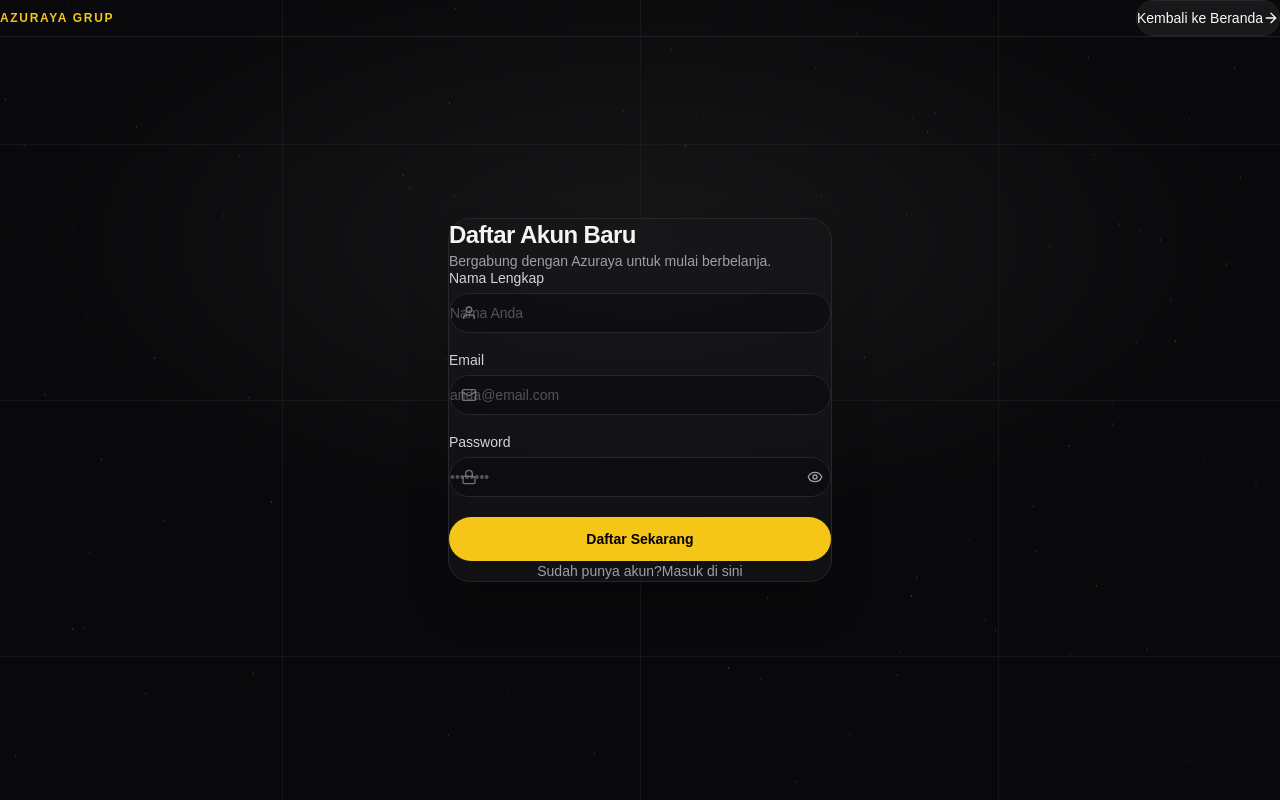
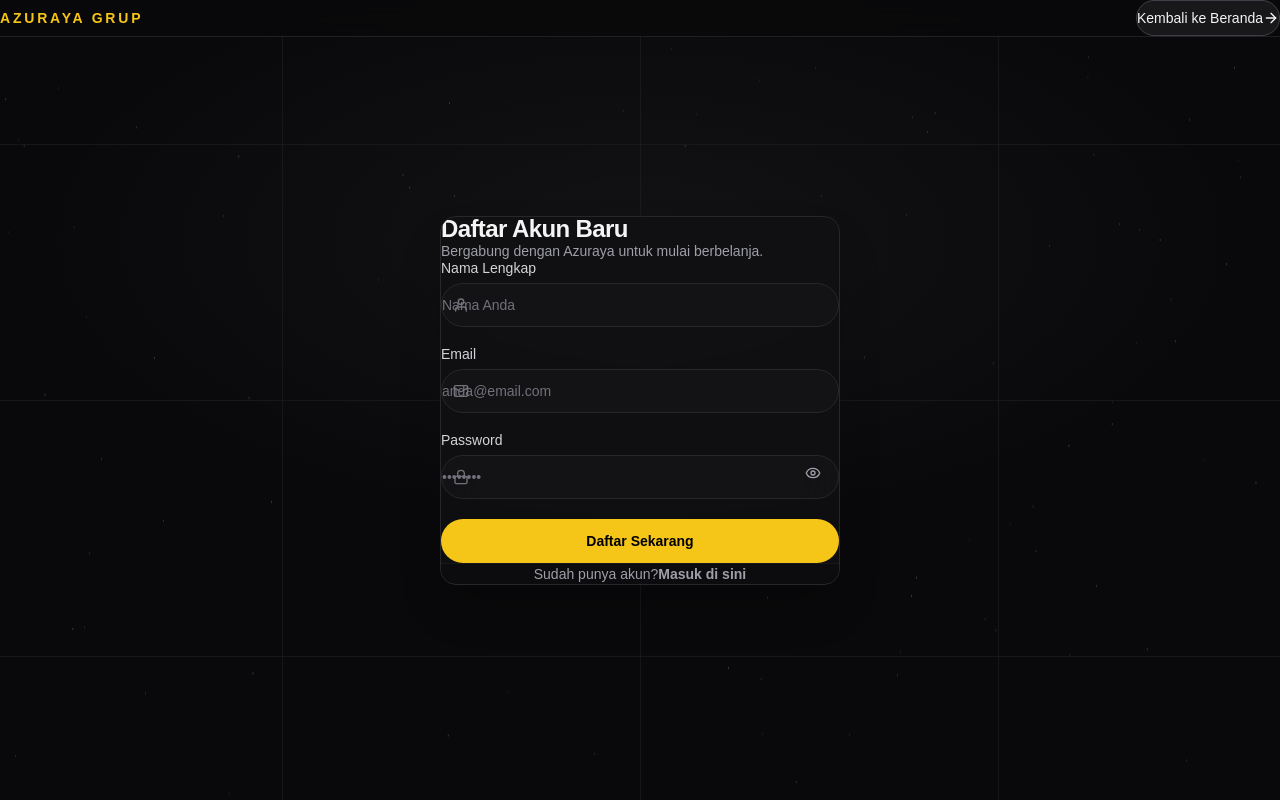
Before and after one commit to Kings-Bilbil/Akasa-Demo, a Next.js app: page /register in a window 1280 px wide. Built offline with nearby package versions, Linux system fonts and the light colour scheme; no server answers; a web font is replaced by a local one.

Commit message:
fix: rewrite login UI with pure tailwind classes to fix missing shadcn CSS variables in v4

```diff
--- a/src/components/ui/login-signup.tsx
+++ b/src/components/ui/login-signup.tsx
@@ -3,33 +3,18 @@
 import * as React from "react";
 import { useState, useRef, useEffect } from "react";
 import {
-  Card,
-  CardHeader,
-  CardTitle,
-  CardDescription,
-  CardContent,
-  CardFooter,
-} from "@/components/ui/card";
-import { Input } from "@/components/ui/input";
-import { Label } from "@/components/ui/label";
-import { Button } from "@/components/ui/button";
-import { Checkbox } from "@/components/ui/checkbox";
-import { Separator } from "@/components/ui/separator";
-import {
   Eye,
   EyeOff,
-  Github,
   Lock,
   Mail,
   ArrowRight,
-  Chrome,
 } from "lucide-react";
 import Link from "next/link";
 
 export default function LoginCardSection({ error, isRegister = false }: { error?: string, isRegister?: boolean }) {
   const [showPassword, setShowPassword] = useState(false);
+  const canvasRef = useRef<HTMLCanvasElement | null>(null);
 
-  const canvasRef = useRef<HTMLCanvasElement | null>(null);
   useEffect(() => {
     const canvas = canvasRef.current;
     const ctx = canvas?.getContext("2d");
@@ -89,7 +74,7 @@ export default function LoginCardSection({ error, isRegister = false }: { error?
   }, []);
 
   return (
-    <section className="fixed inset-0 bg-zinc-950 text-zinc-50 overflow-hidden">
+    <section className="fixed inset-0 bg-[#09090b] text-zinc-50 overflow-hidden font-sans">
       <style>{`
         .accent-lines{position:absolute;inset:0;pointer-events:none;opacity:.7}
         .hline,.vline{position:absolute;background:#27272a;will-change:transform,opacity}
@@ -101,35 +86,21 @@ export default function LoginCardSection({ error, isRegister = false }: { error?
         .vline:nth-child(4){left:22%;animation-delay:.42s}
         .vline:nth-child(5){left:50%;animation-delay:.54s}
         .vline:nth-child(6){left:78%;animation-delay:.66s}
-        .hline::after,.vline::after{content:"";position:absolute;inset:0;background:linear-gradient(90deg,transparent,rgba(250,250,250,.24),transparent);opacity:0;animation:shimmer .9s ease-out forwards}
-        .hline:nth-child(1)::after{animation-delay:.12s}
-        .hline:nth-child(2)::after{animation-delay:.22s}
-        .hline:nth-child(3)::after{animation-delay:.32s}
-        .vline:nth-child(4)::after{animation-delay:.42s}
-        .vline:nth-child(5)::after{animation-delay:.54s}
-        .vline:nth-child(6)::after{animation-delay:.66s}
         @keyframes drawX{0%{transform:scaleX(0);opacity:0}60%{opacity:.95}100%{transform:scaleX(1);opacity:.7}}
         @keyframes drawY{0%{transform:scaleY(0);opacity:0}60%{opacity:.95}100%{transform:scaleY(1);opacity:.7}}
-        @keyframes shimmer{0%{opacity:0}35%{opacity:.25}100%{opacity:0}}
 
-        /* === Card minimal fade-up animation === */
         .card-animate {
           opacity: 0;
           transform: translateY(20px);
           animation: fadeUp 0.8s cubic-bezier(.22,.61,.36,1) 0.4s forwards;
         }
         @keyframes fadeUp {
-          to {
-            opacity: 1;
-            transform: translateY(0);
-          }
+          to { opacity: 1; transform: translateY(0); }
         }
       `}</style>
 
-      {/* Subtle vignette */}
-      <div className="absolute inset-0 pointer-events-none [background:radial-gradient(80%_60%_at_50%_30%,rgba(255,255,255,0.06),transparent_60%)]" />
+      <div className="absolute inset-0 pointer-events-none [background:radial-gradient(80%_60%_at_50%_30%,rgba(255,255,255,0.04),transparent_60%)]" />
 
-      {/* Animated accent lines */}
       <div className="accent-lines">
         <div className="hline" />
         <div className="hline" />
@@ -139,146 +110,137 @@ export default function LoginCardSection({ error, isRegister = false }: { error?
         <div className="vline" />
       </div>
 
-      {/* Particles */}
-      <canvas
-        ref={canvasRef}
-        className="absolute inset-0 w-full h-full opacity-50 mix-blend-screen pointer-events-none"
-      />
+      <canvas ref={canvasRef} className="absolute inset-0 w-full h-full opacity-50 mix-blend-screen pointer-events-none" />
 
-      {/* Header */}
-      <header className="absolute left-0 right-0 top-0 flex items-center justify-between px-6 py-4 border-b border-zinc-800/80 z-10">
-        <span className="text-xs tracking-[0.14em] uppercase text-zinc-400 font-semibold" style={{ color: 'var(--color-gold)' }}>
+      <header className="absolute left-0 right-0 top-0 flex items-center justify-between px-8 py-6 border-b border-zinc-800/80 z-20 bg-[#09090b]/80 backdrop-blur-md">
+        <span className="text-sm tracking-[0.2em] uppercase font-bold text-[#F5C518]">
           Azuraya Grup
         </span>
         <Link href="/">
-          <Button
-            variant="outline"
-            className="h-9 rounded-lg border-zinc-800 bg-zinc-900 text-zinc-50 hover:bg-zinc-900/80 cursor-pointer"
-          >
+          <button type="button" className="inline-flex items-center justify-center h-9 px-4 rounded-lg border border-zinc-700 bg-zinc-900 text-sm font-medium text-zinc-100 hover:bg-zinc-800 transition-colors cursor-pointer">
             <span className="mr-2">Kembali ke Beranda</span>
             <ArrowRight className="h-4 w-4" />
-          </Button>
+          </button>
         </Link>
       </header>
 
-      {/* Centered Login Card */}
-      <div className="h-full w-full grid place-items-center px-4 relative z-10">
-        <form action={isRegister ? "/api/auth/register" : "/api/auth/login"} method="POST" className="w-full max-w-sm">
-          <Card className="card-animate w-full border-zinc-800 bg-zinc-900/70 backdrop-blur supports-[backdrop-filter]:bg-zinc-900/60 shadow-2xl">
-            <CardHeader className="space-y-1">
-              <CardTitle className="text-2xl text-zinc-100">
+      <div className="h-full w-full flex items-center justify-center px-4 relative z-10 pt-16">
+        <form action={isRegister ? "/api/auth/register" : "/api/auth/login"} method="POST" className="w-full max-w-[400px]">
+          <div className="card-animate w-full border border-zinc-800 bg-[#111113]/80 backdrop-blur-xl rounded-2xl shadow-2xl flex flex-col overflow-hidden">
+
+            <div className="p-8 pb-6 flex flex-col space-y-2">
+              <h3 className="text-2xl font-semibold leading-none tracking-tight text-zinc-100">
                 {isRegister ? "Daftar Akun Baru" : "Selamat Datang"}
-              </CardTitle>
-              <CardDescription className="text-zinc-400">
+              </h3>
+              <p className="text-sm text-zinc-400">
                 {isRegister
                   ? "Bergabung dengan Azuraya untuk mulai berbelanja."
                   : "Silakan masuk ke akun Azuraya Anda."}
-              </CardDescription>
-            </CardHeader>
+              </p>
+            </div>
 
-            <CardContent className="grid gap-5">
+            <div className="p-8 pt-0 grid gap-5">
               {error && (
-                <div className="bg-red-950/50 border border-red-900/50 text-red-400 px-4 py-3 rounded-md text-sm">
+                <div className="bg-red-950/50 border border-red-900/50 text-red-400 px-4 py-3 rounded-md text-sm font-medium">
                   {error === 'true' ? 'Email atau Password salah.' : error}
                 </div>
               )}
 
               {isRegister && (
                 <div className="grid gap-2">
-                  <Label htmlFor="name" className="text-zinc-300">Nama Lengkap</Label>
-                  <div className="relative">
-                    <svg className="absolute left-3 top-1/2 -translate-y-1/2 h-4 w-4 text-zinc-500" viewBox="0 0 24 24" fill="none" stroke="currentColor" strokeWidth="2"><path d="M20 21v-2a4 4 0 0 0-4-4H8a4 4 0 0 0-4 4v2"></path><circle cx="12" cy="7" r="4"></circle></svg>
-                    <Input
+                  <label htmlFor="name" className="text-sm font-medium leading-none text-zinc-300">Nama Lengkap</label>
+                  <div className="relative flex items-center">
+                    <div className="absolute left-3 top-0 bottom-0 flex items-center justify-center pointer-events-none">
+                      <svg className="h-4 w-4 text-zinc-500" viewBox="0 0 24 24" fill="none" stroke="currentColor" strokeWidth="2" strokeLinecap="round" strokeLinejoin="round"><path d="M20 21v-2a4 4 0 0 0-4-4H8a4 4 0 0 0-4 4v2"></path><circle cx="12" cy="7" r="4"></circle></svg>
+                    </div>
+                    <input
                       id="name"
                       name="name"
                       type="text"
                       required
                       placeholder="Nama Anda"
-                      className="pl-10 bg-zinc-950/50 border-zinc-800 text-zinc-50 placeholder:text-zinc-600 focus-visible:ring-yellow-500/30"
+                      className="flex h-11 w-full rounded-lg border border-zinc-800 bg-zinc-900/50 pl-10 pr-3 py-2 text-sm text-zinc-100 placeholder:text-zinc-500 focus:outline-none focus:ring-2 focus:ring-[#F5C518]/50 focus:border-[#F5C518]/50 transition-all"
                     />
                   </div>
                 </div>
               )}
 
               <div className="grid gap-2">
-                <Label htmlFor="email" className="text-zinc-300">
-                  Email
-                </Label>
-                <div className="relative">
-                  <Mail className="absolute left-3 top-1/2 -translate-y-1/2 h-4 w-4 text-zinc-500" />
-                  <Input
+                <label htmlFor="email" className="text-sm font-medium leading-none text-zinc-300">Email</label>
+                <div className="relative flex items-center">
+                  <div className="absolute left-3 top-0 bottom-0 flex items-center justify-center pointer-events-none">
+                    <Mail className="h-4 w-4 text-zinc-500" />
+                  </div>
+                  <input
                     id="email"
                     name="email"
                     type="email"
                     required
                     placeholder="anda@email.com"
-                    className="pl-10 bg-zinc-950/50 border-zinc-800 text-zinc-50 placeholder:text-zinc-600 focus-visible:ring-yellow-500/30"
+                    className="flex h-11 w-full rounded-lg border border-zinc-800 bg-zinc-900/50 pl-10 pr-3 py-2 text-sm text-zinc-100 placeholder:text-zinc-500 focus:outline-none focus:ring-2 focus:ring-[#F5C518]/50 focus:border-[#F5C518]/50 transition-all"
                   />
                 </div>
               </div>
 
               <div className="grid gap-2">
-                <Label htmlFor="password" className="text-zinc-300">
-                  Password
-                </Label>
-                <div className="relative">
-                  <Lock className="absolute left-3 top-1/2 -translate-y-1/2 h-4 w-4 text-zinc-500" />
-                  <Input
+                <label htmlFor="password" className="text-sm font-medium leading-none text-zinc-300">Password</label>
+                <div className="relative flex items-center">
+                  <div className="absolute left-3 top-0 bottom-0 flex items-center justify-center pointer-events-none">
+                    <Lock className="h-4 w-4 text-zinc-500" />
+                  </div>
+                  <input
                     id="password"
                     name="password"
                     type={showPassword ? "text" : "password"}
                     required
                     placeholder="••••••••"
-                    className="pl-10 pr-10 bg-zinc-950/50 border-zinc-800 text-zinc-50 placeholder:text-zinc-600 focus-visible:ring-yellow-500/30"
+                    className="flex h-11 w-full rounded-lg border border-zinc-800 bg-zinc-900/50 pl-10 pr-10 py-2 text-sm text-zinc-100 placeholder:text-zinc-500 focus:outline-none focus:ring-2 focus:ring-[#F5C518]/50 focus:border-[#F5C518]/50 transition-all"
                   />
                   <button
                     type="button"
                     aria-label={showPassword ? "Sembunyikan password" : "Lihat password"}
-                    className="absolute right-2 top-1/2 -translate-y-1/2 p-2 rounded-md text-zinc-400 hover:text-zinc-200"
+                    className="absolute right-2 top-0 bottom-0 my-auto h-9 w-9 flex items-center justify-center p-0 rounded-md text-zinc-400 hover:text-zinc-100 transition-colors"
                     onClick={() => setShowPassword((v) => !v)}
                   >
-                    {showPassword ? (
-                      <EyeOff className="h-4 w-4" />
-                    ) : (
-                      <Eye className="h-4 w-4" />
-                    )}
+                    {showPassword ? <EyeOff className="h-4 w-4" /> : <Eye className="h-4 w-4" />}
                   </button>
                 </div>
               </div>
 
               {!isRegister && (
-                <div className="flex items-center justify-between">
+                <div className="flex items-center justify-between mt-1">
                   <div className="flex items-center gap-2">
-                    <Checkbox
+                    <input
+                      type="checkbox"
                       id="remember"
                       name="remember"
-                      className="border-zinc-700 data-[state=checked]:bg-yellow-500 data-[state=checked]:text-black"
+                      className="h-4 w-4 rounded border-zinc-700 bg-zinc-900 text-[#F5C518] focus:ring-[#F5C518] focus:ring-offset-zinc-950"
                     />
-                    <Label htmlFor="remember" className="text-zinc-400 font-normal">
+                    <label htmlFor="remember" className="text-sm text-zinc-400 cursor-pointer">
                       Ingat saya
-                    </Label>
+                    </label>
                   </div>
-                  <a href="#" className="text-sm text-zinc-400 hover:text-zinc-200 hover:underline">
+                  <a href="#" className="text-sm text-zinc-400 hover:text-zinc-200 transition-colors">
                     Lupa password?
                   </a>
                 </div>
               )}
 
-              <Button type="submit" className="w-full h-11 rounded-lg bg-[#F5C518] text-black font-bold hover:bg-yellow-400 transition-colors mt-2">
+              <button type="submit" className="w-full h-11 mt-4 rounded-lg bg-[#F5C518] text-black font-bold text-sm hover:bg-yellow-400 focus:outline-none focus:ring-2 focus:ring-yellow-500 focus:ring-offset-2 focus:ring-offset-zinc-950 transition-all">
                 {isRegister ? "Daftar Sekarang" : "Masuk"}
-              </Button>
+              </button>
+            </div>
 
-            </CardContent>
-
-            <CardFooter className="flex flex-col items-center gap-3 text-sm text-zinc-400 pb-8">
-              <div>
+            <div className="p-6 pt-0 mt-auto bg-zinc-950/30 border-t border-zinc-800/50 flex flex-col items-center gap-3 text-sm text-zinc-400">
+              <div className="mt-4">
                 {isRegister ? "Sudah punya akun?" : "Belum punya akun?"}
-                <Link className="ml-2 text-zinc-200 hover:text-yellow-400 font-medium transition-colors" href={isRegister ? "/login" : "/register"}>
+                <Link className="ml-2 text-zinc-200 hover:text-[#F5C518] font-semibold transition-colors" href={isRegister ? "/login" : "/register"}>
                   {isRegister ? "Masuk di sini" : "Daftar di sini"}
                 </Link>
               </div>
-            </CardFooter>
-          </Card>
+            </div>
+
+          </div>
         </form>
       </div>
     </section>
```
